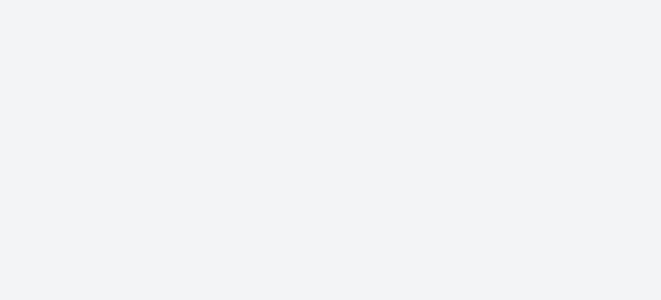
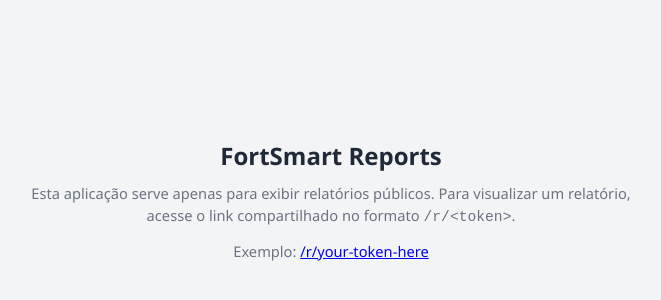
Before and after one commit to Smeagle951/fortsmart-reports, a Next.js app: page / in a window 1280 px wide. Before the commit this address had no page. Shown: the part 40-340 px from the top of the page, without its empty margins (309-970 px from the left). Built offline with nearby package versions, Linux system fonts and the light colour scheme.

Commit message:
fix: replace root 404 with simple instructions page

```diff
--- a/app/page.tsx
+++ b/app/page.tsx
@@ -1,5 +1,17 @@
-import { notFound } from 'next/navigation';
+import Link from 'next/link';
 
 export default function Home() {
-  notFound();
+  return (
+    <main style={{ minHeight: '60vh', display: 'flex', alignItems: 'center', justifyContent: 'center', padding: 20, fontFamily: 'Segoe UI, system-ui, sans-serif' }}>
+      <div style={{ textAlign: 'center', maxWidth: 640 }}>
+        <h1 style={{ fontSize: '1.5rem', marginBottom: 8 }}>FortSmart Reports</h1>
+        <p style={{ color: '#6b7280', marginBottom: 12 }}>
+          Esta aplicação serve apenas para exibir relatórios públicos. Para visualizar um relatório, acesse o link compartilhado no formato <code>/r/&lt;token&gt;</code>.
+        </p>
+        <p style={{ color: '#6b7280' }}>
+          Exemplo: <Link href="/r/your-token-here">/r/your-token-here</Link>
+        </p>
+      </div>
+    </main>
+  );
 }
```
